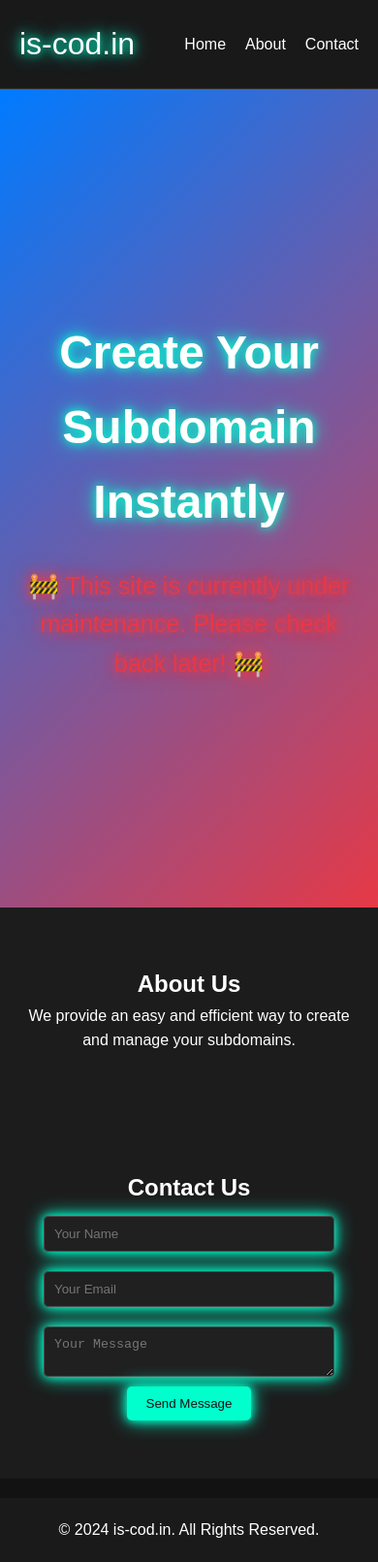
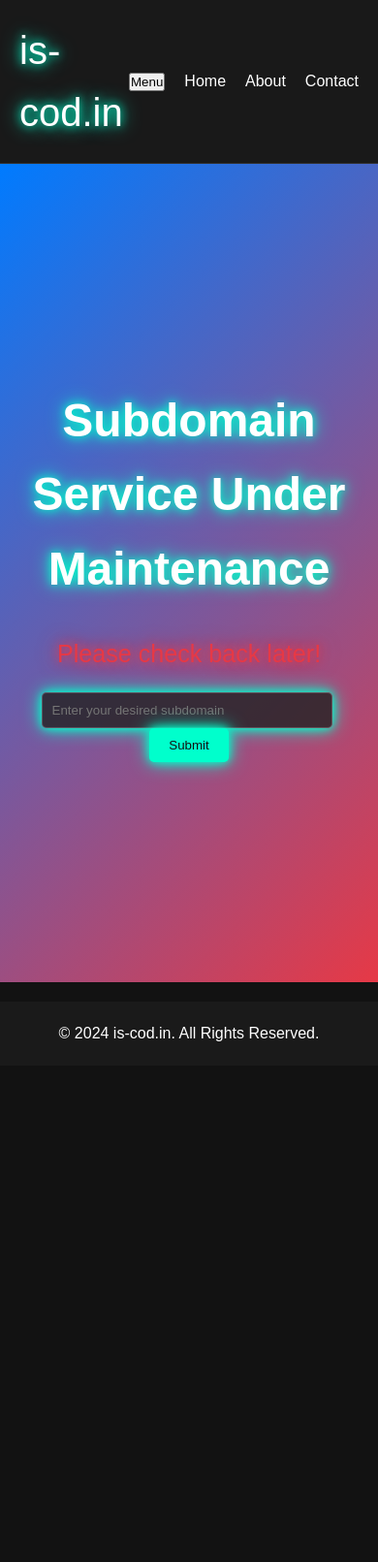
Before and after one commit to Araan-Sheikh/tempweb, a plain HTML site: page index.html in a window 390 px wide. Shown: the whole page at 97% size. After the commit the page ends 1099 px from the top, so only its background shows below. Drawn offline with Linux system fonts and the light colour scheme.

Commit message:
Update index.html

```diff
--- a/index.html
+++ b/index.html
@@ -3,49 +3,39 @@
 <head>
     <meta charset="UTF-8">
     <meta name="viewport" content="width=device-width, initial-scale=1.0">
-    <title>is-cod.in - Subdomain Service</title>
+    <title>Subdomain Service - is-cod.in</title>
     <link rel="stylesheet" href="style.css">
 </head>
 <body>
     <header>
-        <div class="logo glitch" data-text="is-cod.in">is-cod.in</div>
+        <div class="logo">is-cod.in</div>
+        <button class="toggle-menu">Menu</button>
         <nav>
             <ul class="nav-links">
-                <li><a href="#home">Home</a></li>
-                <li><a href="#about">About</a></li>
-                <li><a href="#contact">Contact</a></li>
+                <li><a href="#">Home</a></li>
+                <li><a href="#">About</a></li>
+                <li><a href="#">Contact</a></li>
             </ul>
         </nav>
     </header>
-
-    <section id="home" class="hero">
-        <h1>Create Your Subdomain Instantly</h1>
-        <p class="maintenance-message">🚧 This site is currently under maintenance. Please check back later! 🚧</p>
-        <form id="subdomain-form" style="display: none;"> <!-- Hide the form during maintenance -->
-            <input type="text" placeholder="Enter your subdomain" required>
-            <button type="submit">Create Subdomain</button>
-        </form>
+    <section class="hero">
+        <h1>Subdomain Service Under Maintenance</h1>
+        <div class="maintenance-message">Please check back later!</div>
+        <div id="subdomain-form">
+            <input type="text" placeholder="Enter your desired subdomain" />
+            <button>Submit</button>
+        </div>
     </section>
-
-    <section id="about" class="about">
-        <h2>About Us</h2>
-        <p>We provide an easy and efficient way to create and manage your subdomains.</p>
-    </section>
-
-    <section id="contact" class="contact">
-        <h2>Contact Us</h2>
-        <form>
-            <input type="text" placeholder="Your Name" required>
-            <input type="email" placeholder="Your Email" required>
-            <textarea placeholder="Your Message" required></textarea>
-            <button type="submit">Send Message</button>
-        </form>
-    </section>
-
     <footer>
         <p>&copy; 2024 is-cod.in. All Rights Reserved.</p>
     </footer>
+    <script>
+        const toggleMenuButton = document.querySelector('.toggle-menu');
+        const navLinks = document.querySelector('.nav-links');
 
-    <script src="script.js"></script>
+        toggleMenuButton.addEventListener('click', () => {
+            navLinks.classList.toggle('show');
+        });
+    </script>
 </body>
 </html>
```
